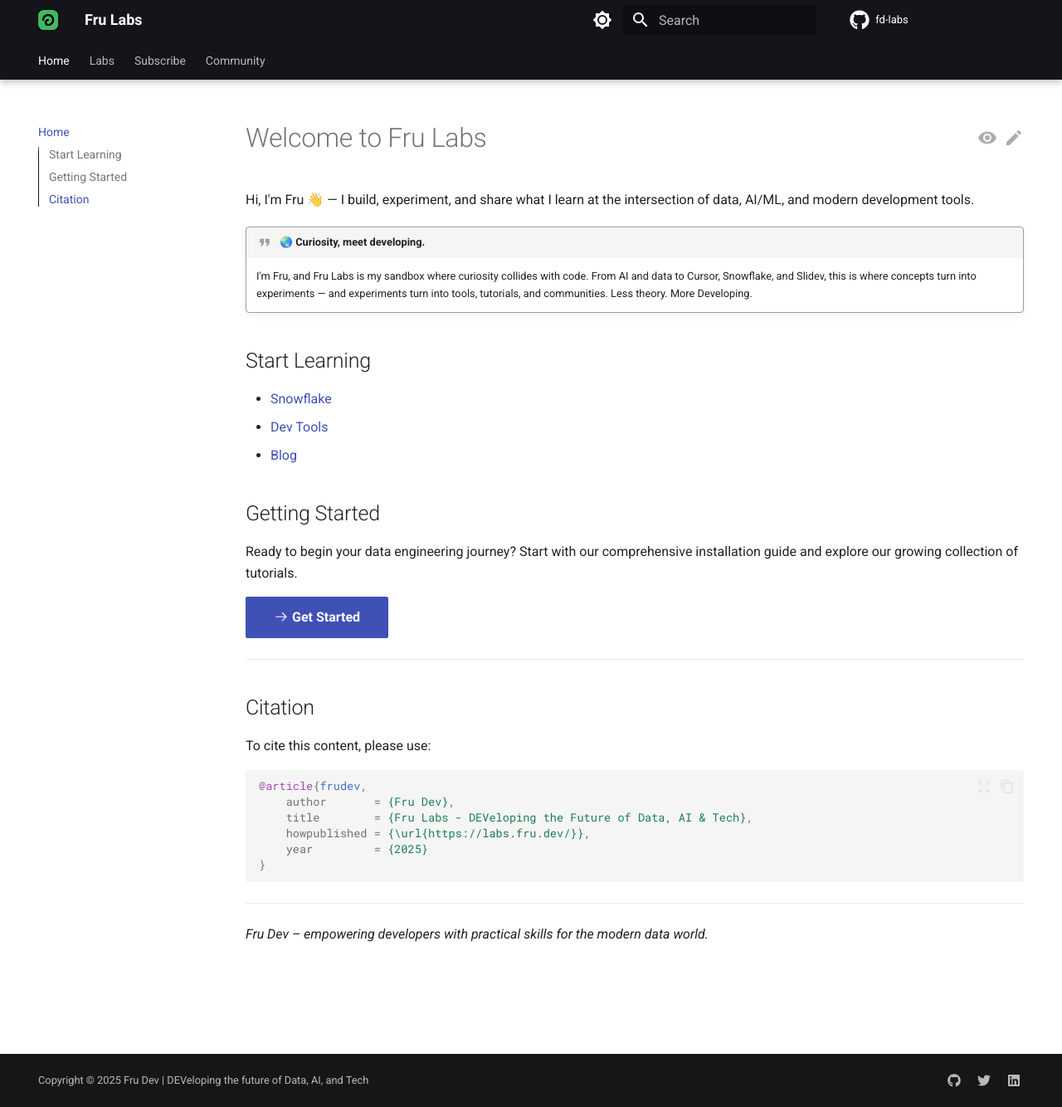
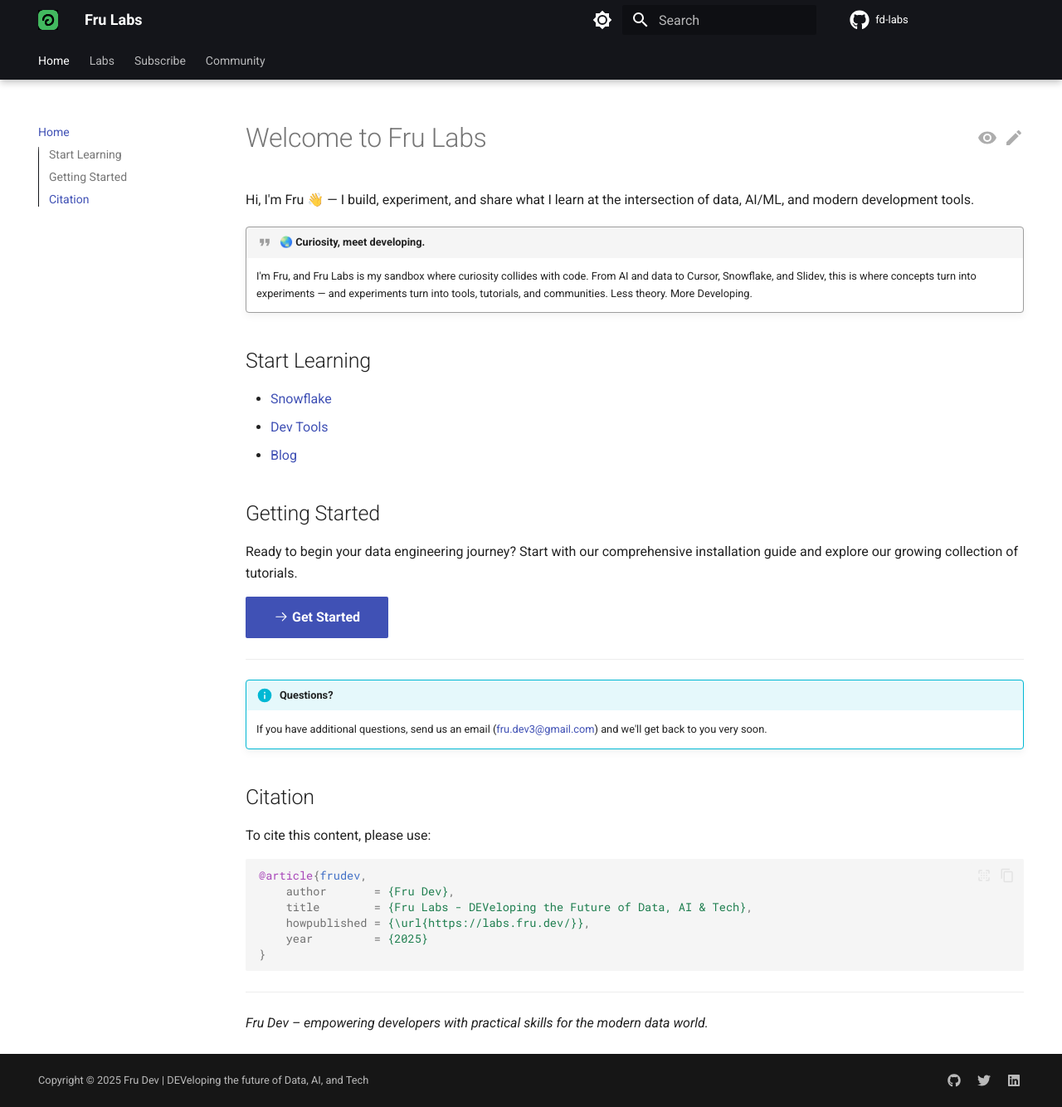
Before and after one commit to frulouis/fd-docs, an MkDocs documentation site: the page built from docs/index.md, in a window 1280 px wide and 1334 px high. Shown: the whole window at 83% size. Built offline with MkDocs 1.6.1 and Material for MkDocs 9.7.7, drawn with Linux system fonts in a browser that asks for light colours; comment, search, counter and statistics services are not loaded.

Commit message:
Add contact callout to homepage
- Added info callout with contact email before Citation section
- Provides clear contact information for user questions
- Uses standard MkDocs info admonition styling
- Positioned strategically before citation for better user flow

```diff
--- a/docs/index.md
+++ b/docs/index.md
@@ -20,6 +20,9 @@ Ready to begin your data engineering journey? Start with our comprehensive insta
 
 ---
 
+!!! info "Questions?"
+    If you have additional questions, send us an email (fru.dev3@gmail.com) and we'll get back to you very soon.
+
 ## Citation
 
 To cite this content, please use:
```
